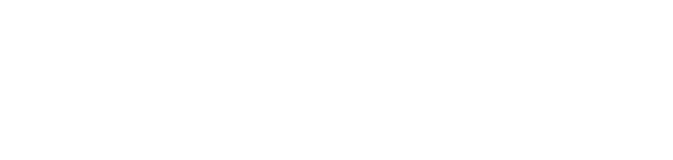
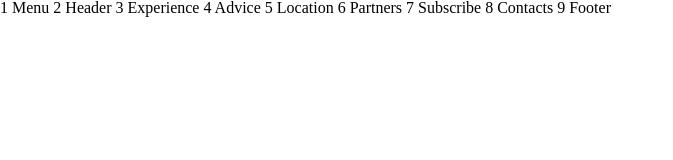
Before and after one commit to VitaliiSoloninko/relvise, a plain HTML site: page index.html in a window 1280 px wide. Shown: the whole page, without its empty margins (0-673 px from the left). Drawn offline with Linux system fonts and the light colour scheme.

Commit message:
13.04.2023 Test Commit

```diff
--- a/index.html
+++ b/index.html
@@ -13,10 +13,17 @@
 	<div class="wrapper">
 		<main class="page">
 			<div class="header"></div>
-			<footer></footer>
+			1 Menu
+			2 Header
+			3 Experience
+			4 Advice
+			5 Location
+			6 Partners
+			7 Subscribe
+			8 Contacts
+			9 Footer
 
 		</main>
-
 	</div>
 	<script src="js/script.js"></script>
 </body>
```
